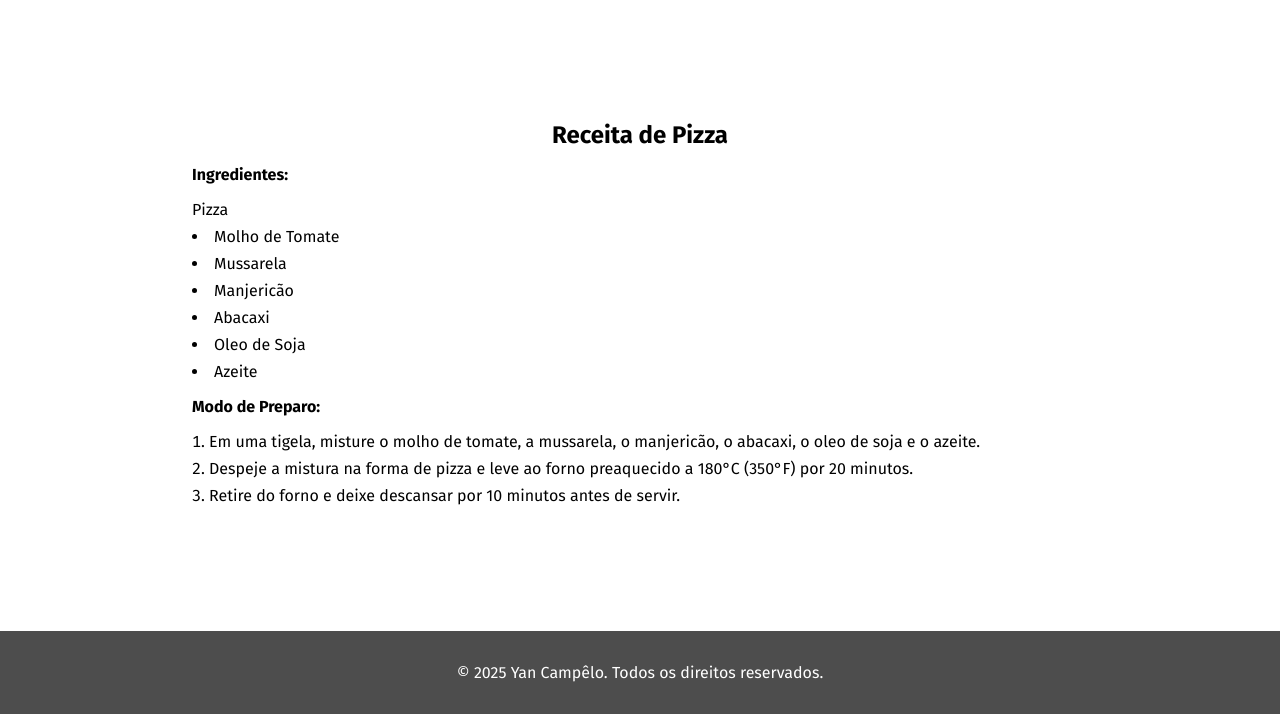
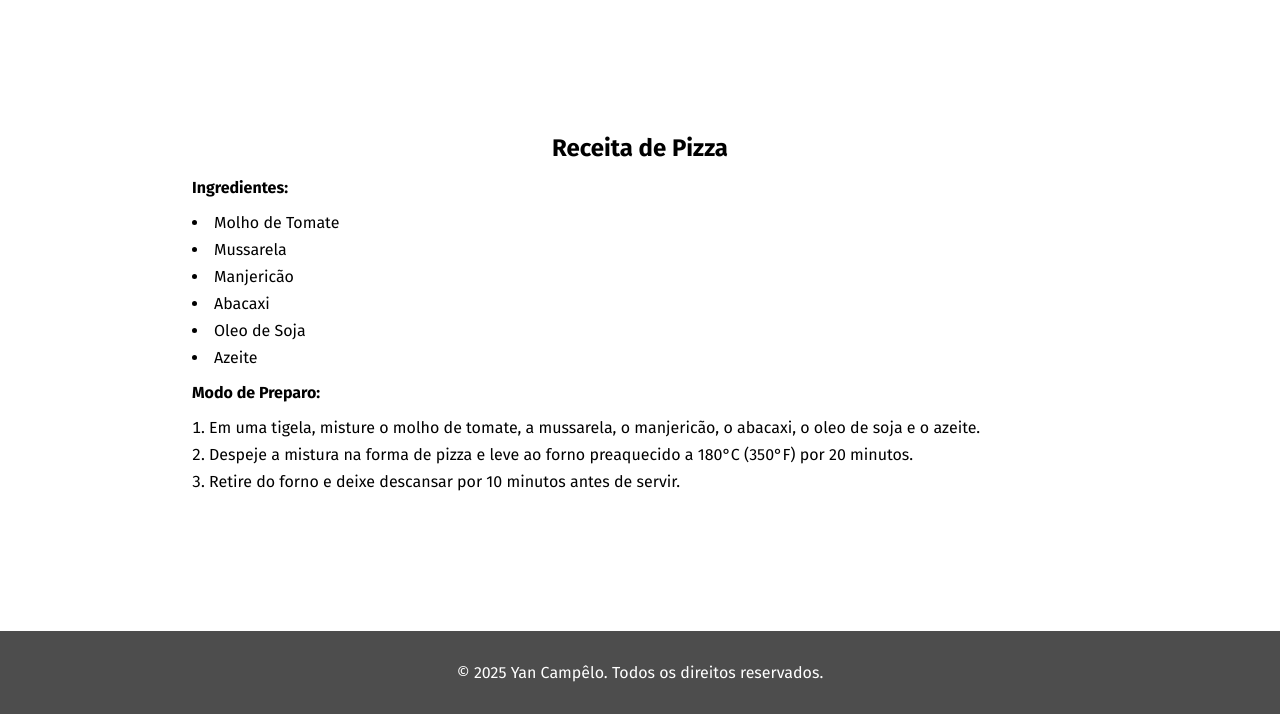
Before and after one commit to yanchagas04/site-receitas, a plain HTML site: page receita/receita2/index.html in a window 1280 px wide. Shown: the part 86-800 px from the top of the page. Drawn offline with Linux system fonts and the light colour scheme.

Commit message:
fix: Consertando texto na receita 2

```diff
--- a/receita/receita2/index.html
+++ b/receita/receita2/index.html
@@ -17,7 +17,7 @@
         <section>
             <h2>Receita de Pizza</h2>
             <p class="title">Ingredientes:</p>
-            <ul class="ingredients">Pizza
+            <ul class="ingredients">
                 <li>Molho de Tomate</li>
                 <li>Mussarela</li>
                 <li>Manjericão</li>
```
